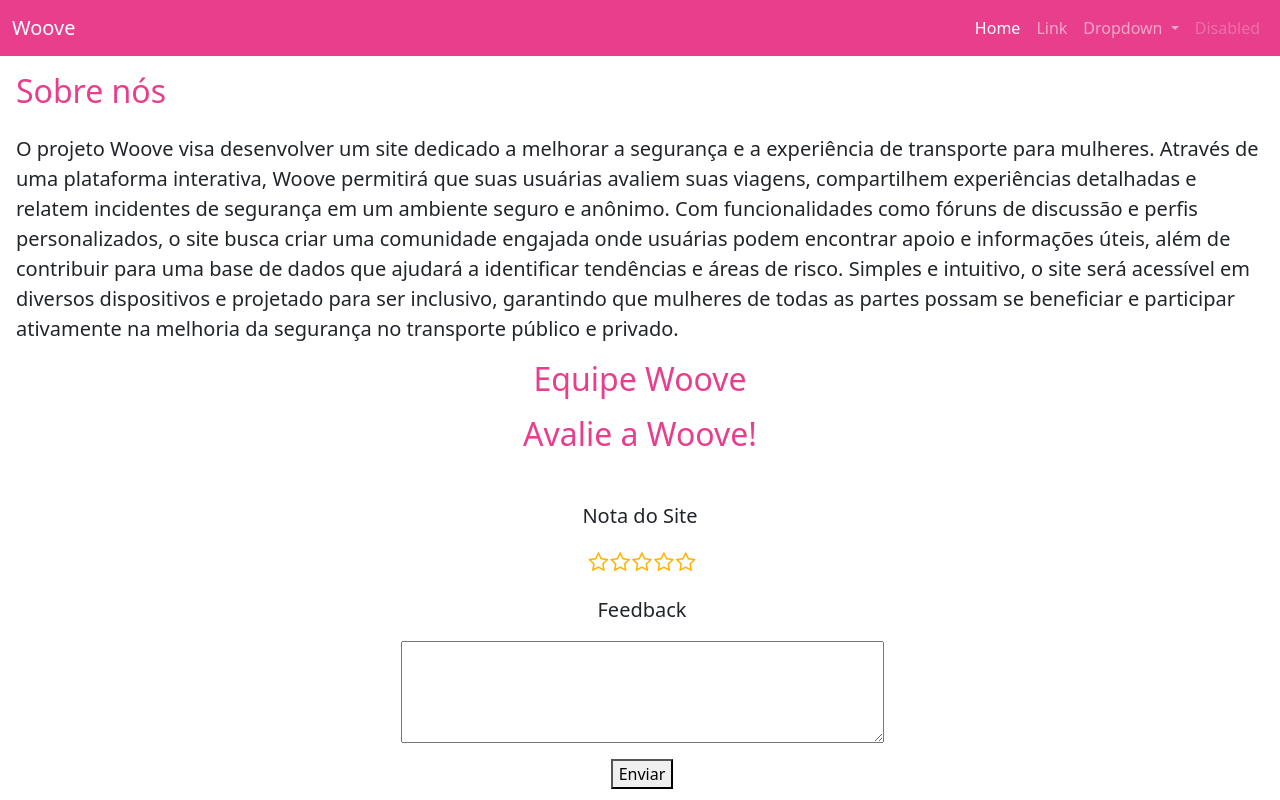
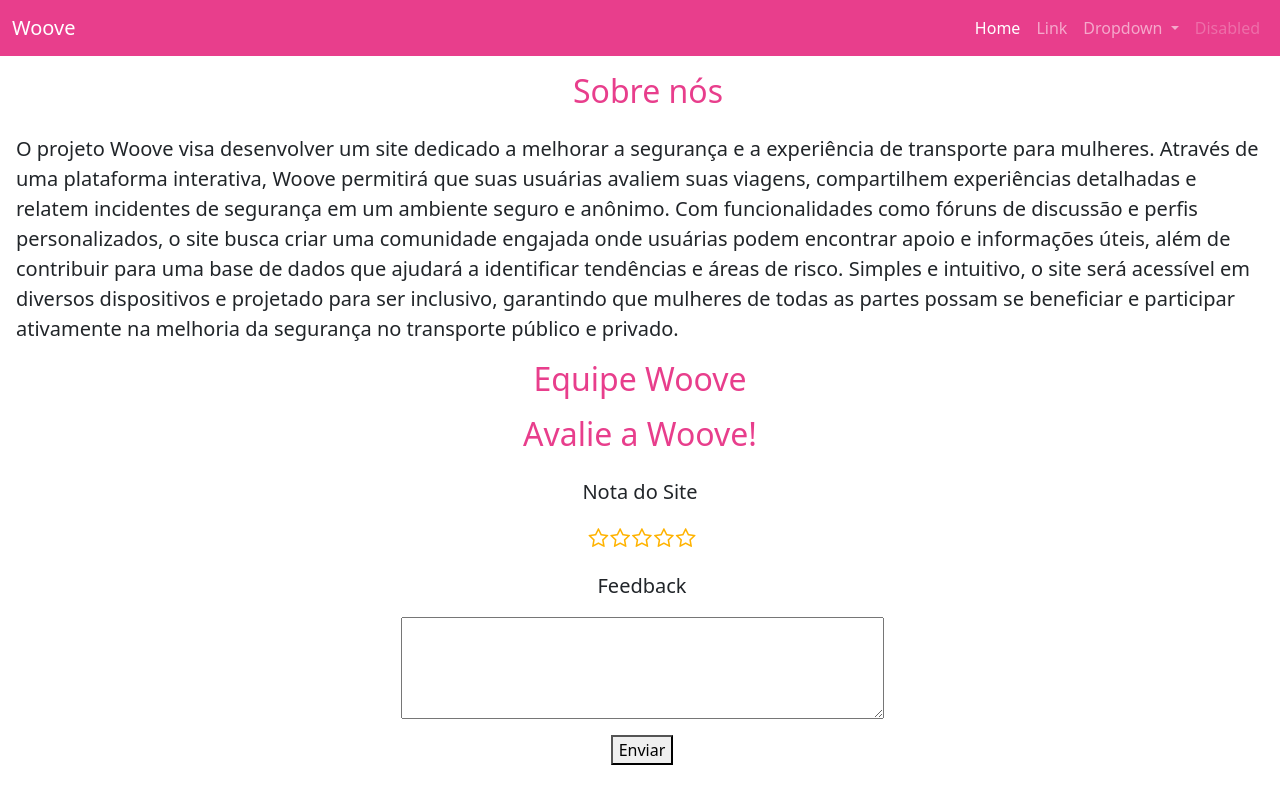
Before and after one commit to ICEI-PUC-Minas-PPLCC-TI/ppl-cc-ti1-2024-1-g-woove, a plain HTML site: page codigo/sobreNos.html in a window 1280 px wide. Drawn offline with nearby package versions, Linux system fonts and the light colour scheme.

Commit message:
leve mudança de layout na página sobre nos

```diff
--- a/codigo/sobreNos.html
+++ b/codigo/sobreNos.html
@@ -75,9 +75,9 @@
     </nav>
 
     <div class="mt-3 ms-3">
-        <h1 class="fs-2" style="color: #e83e8c;">Sobre nós</h1>
+        <h1 class="fs-2 text-center" style="color: #e83e8c;">Sobre nós</h1>
         <p class="text-break pt-3 pe-3 fs-5">
-            O projeto Woove visa desenvolver um site dedicado a melhorar a segurança e a experiência de transporte para mulheres. Através de uma plataforma interativa, Woove permitirá que suas usuárias avaliem suas viagens, compartilhem experiências detalhadas e relatem incidentes de segurança em um ambiente seguro e anônimo. Com funcionalidades como fóruns de discussão e perfis personalizados, o site busca criar uma comunidade engajada onde usuárias podem encontrar apoio e informações úteis, além de contribuir para uma base de dados que ajudará a identificar tendências e áreas de risco. Simples e intuitivo, o site será acessível em diversos dispositivos e projetado para ser inclusivo, garantindo que mulheres de todas as partes possam se beneficiar e participar ativamente na melhoria da segurança no transporte público e privado.
+          O projeto Woove visa desenvolver um site dedicado a melhorar a segurança e a experiência de transporte para mulheres. Através de uma plataforma interativa, Woove permitirá que suas usuárias avaliem suas viagens, compartilhem experiências detalhadas e relatem incidentes de segurança em um ambiente seguro e anônimo. Com funcionalidades como fóruns de discussão e perfis personalizados, o site busca criar uma comunidade engajada onde usuárias podem encontrar apoio e informações úteis, além de contribuir para uma base de dados que ajudará a identificar tendências e áreas de risco. Simples e intuitivo, o site será acessível em diversos dispositivos e projetado para ser inclusivo, garantindo que mulheres de todas as partes possam se beneficiar e participar ativamente na melhoria da segurança no transporte público e privado.
         </p>
     </div>
 
@@ -87,7 +87,7 @@
 
     <div class="mt-3">
         <h1 class="fs-2 text-center" style="color: #e83e8c;">Avalie a Woove!</h1>
-        <p class="fs-5 text-center mt-5">Nota do Site</p>
+        <p class="fs-5 text-center mt-4 fw-medium">Nota do Site</p>
         <form class="ps-1">
 
           <div class="star-rating d-flex justify-content-center">
@@ -105,7 +105,7 @@
             </div>
           </div>
 
-          <label for="feedback" class="d-block fs-5 mb-3 mt-4 text-center">Feedback</label>
+          <label for="feedback" class="d-block fs-5 mb-3 mt-4 text-center fw-medium">Feedback</label>
           <div class="d-flex justify-content-center">
             <textarea name="feedback" id="feedback" rows="4" cols="50"></textarea>
           </div>
```
Also changed, not shown: codigo/assets/script/script.js (deleted), codigo/assets/script/sobreNos.js (added).
